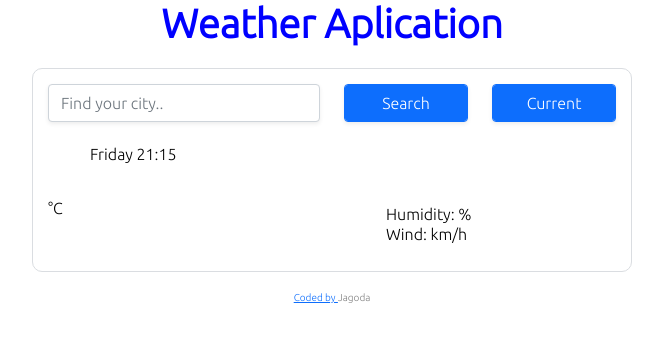
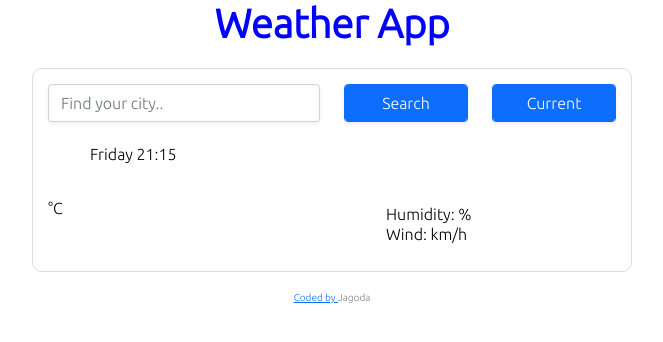
Before and after one commit to JagodaCJ/SheCodes_Weather, a website built with Parcel: page index.html in a window 1280 px wide. Shown: the whole page, without its empty margins (308-971 px from the left). Built offline with nearby package versions, Linux system fonts and the light colour scheme; no server answers.

Commit message:
back to old h1

```diff
--- a/index.html
+++ b/index.html
@@ -21,7 +21,7 @@
     <title>WeatherApp</title>
   </head>
   <body>
-    <h1>Weather Aplication</h1>
+    <h1>Weather App</h1>
     <div class="container">
       <div class="weather-app">
         <form class="find-form" id="find-form">
```
